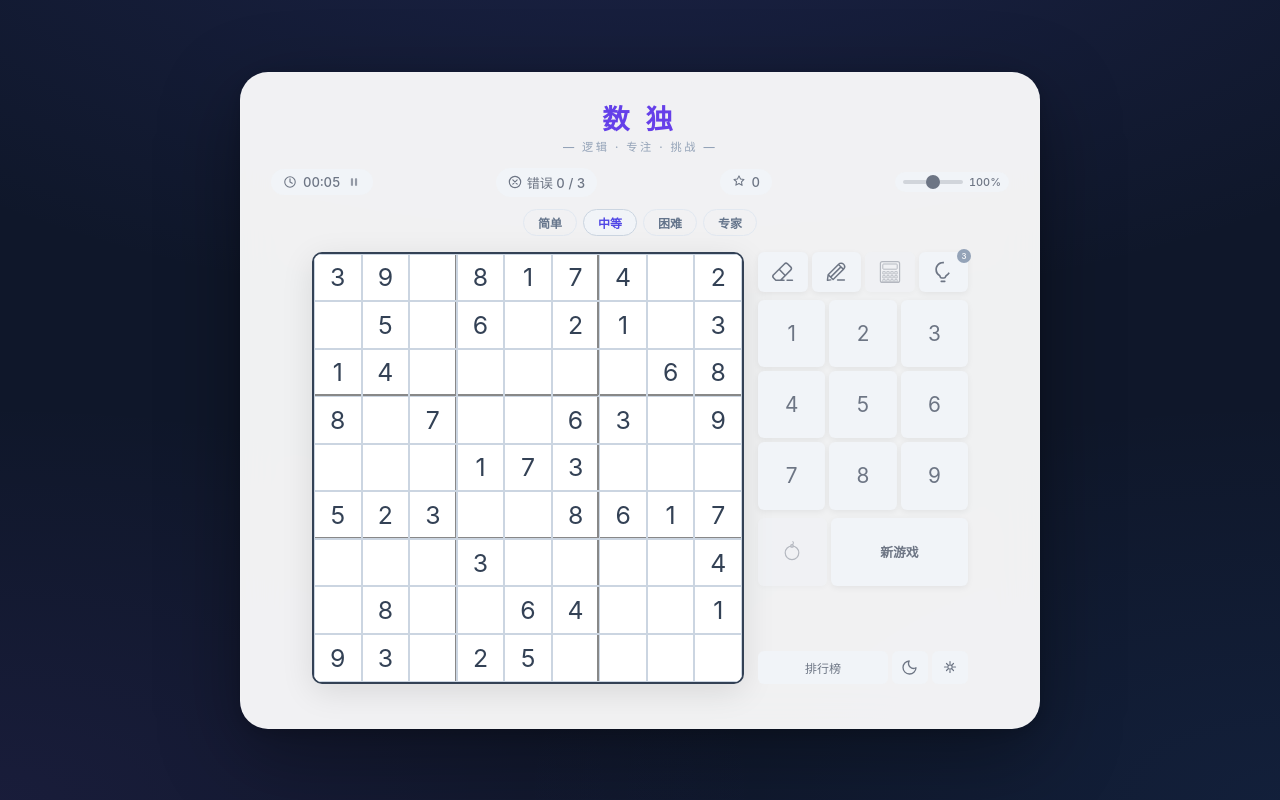
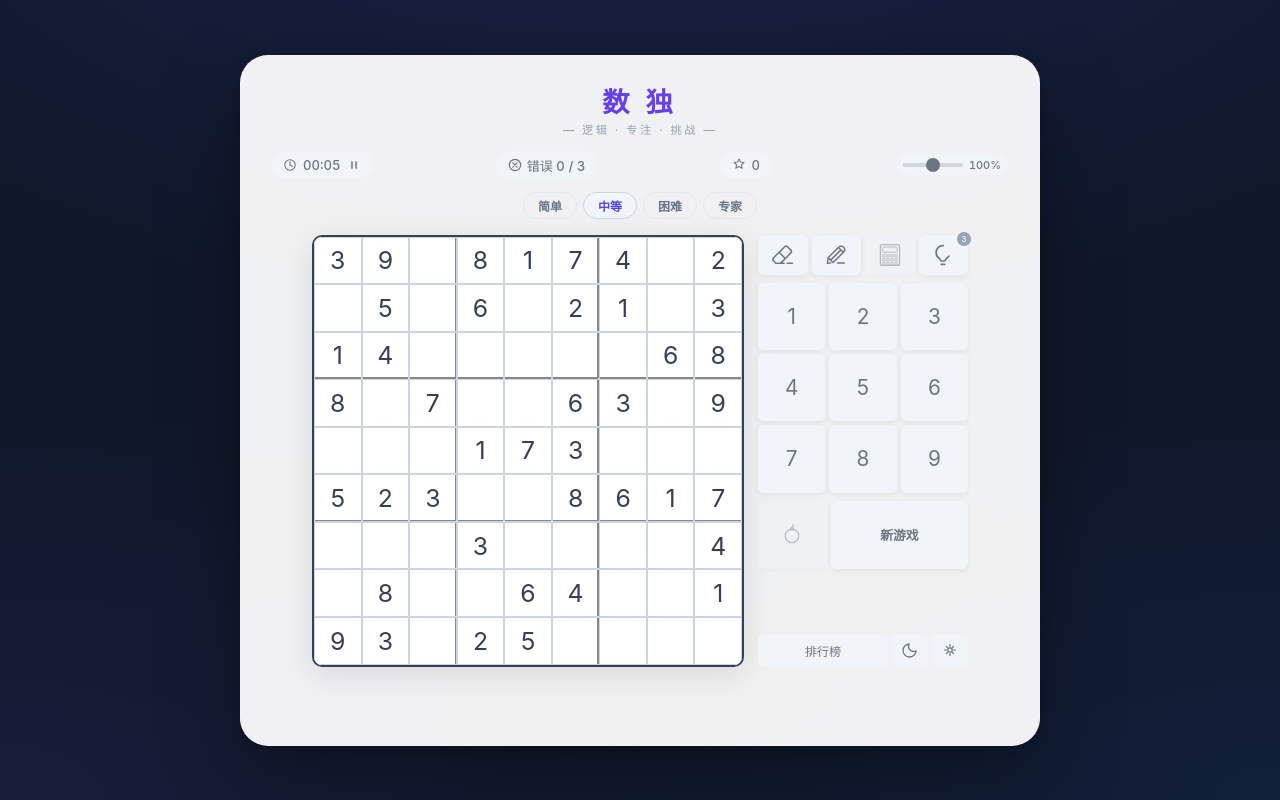
Before and after one commit to daxmate/sudoku, a Vue app: page / in a window 1280 px wide. Built offline with nearby package versions, Linux system fonts and the light colour scheme.

Commit message:
fix: 底部 padding 固定，提示出现/消失不抖动

```diff
--- a/src/App.vue
+++ b/src/App.vue
@@ -326,7 +326,7 @@ onMounted(() => {
   backdrop-filter: blur(20px);
   -webkit-backdrop-filter: blur(20px);
   border-radius: 28px;
-  padding: 24px 28px 44px;
+  padding: 24px 28px 78px;
   box-shadow: var(--container-shadow);
   border: 1px solid rgba(255,255,255,.08);
   text-align: center;
```
